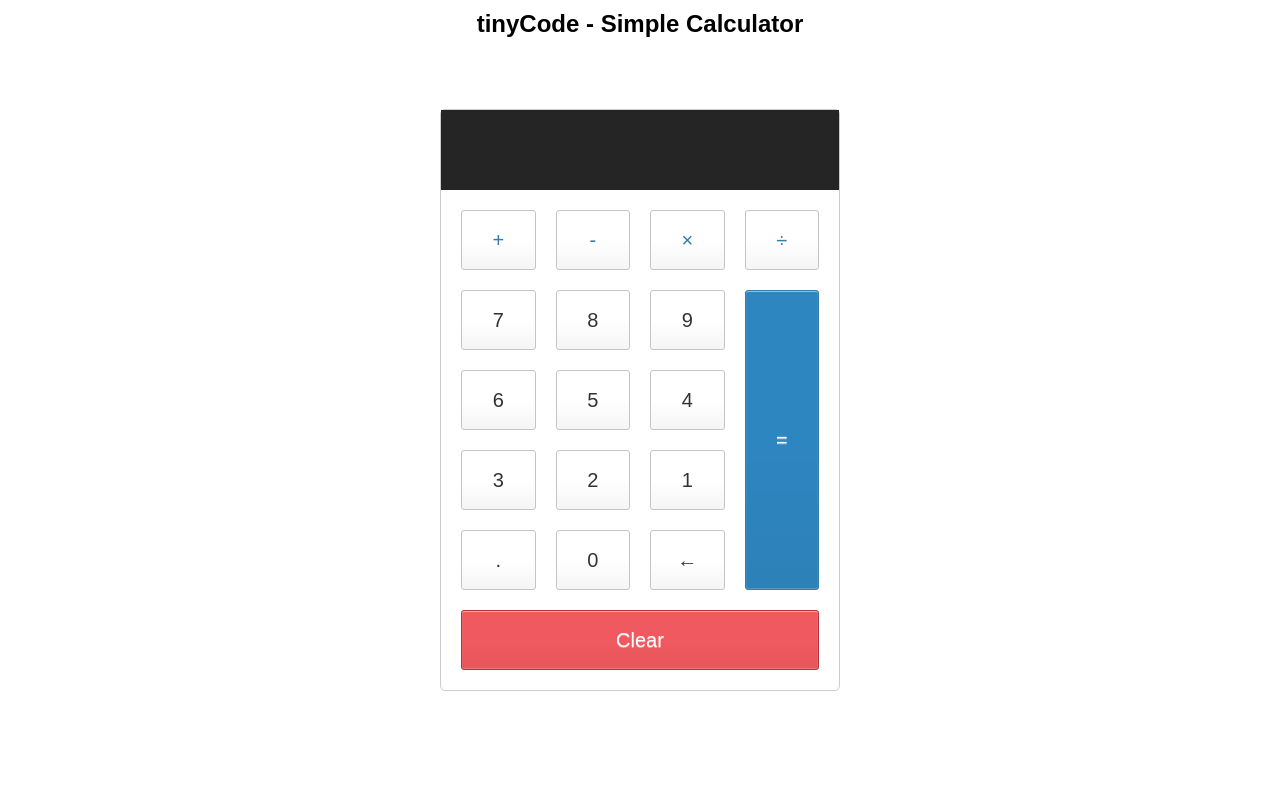
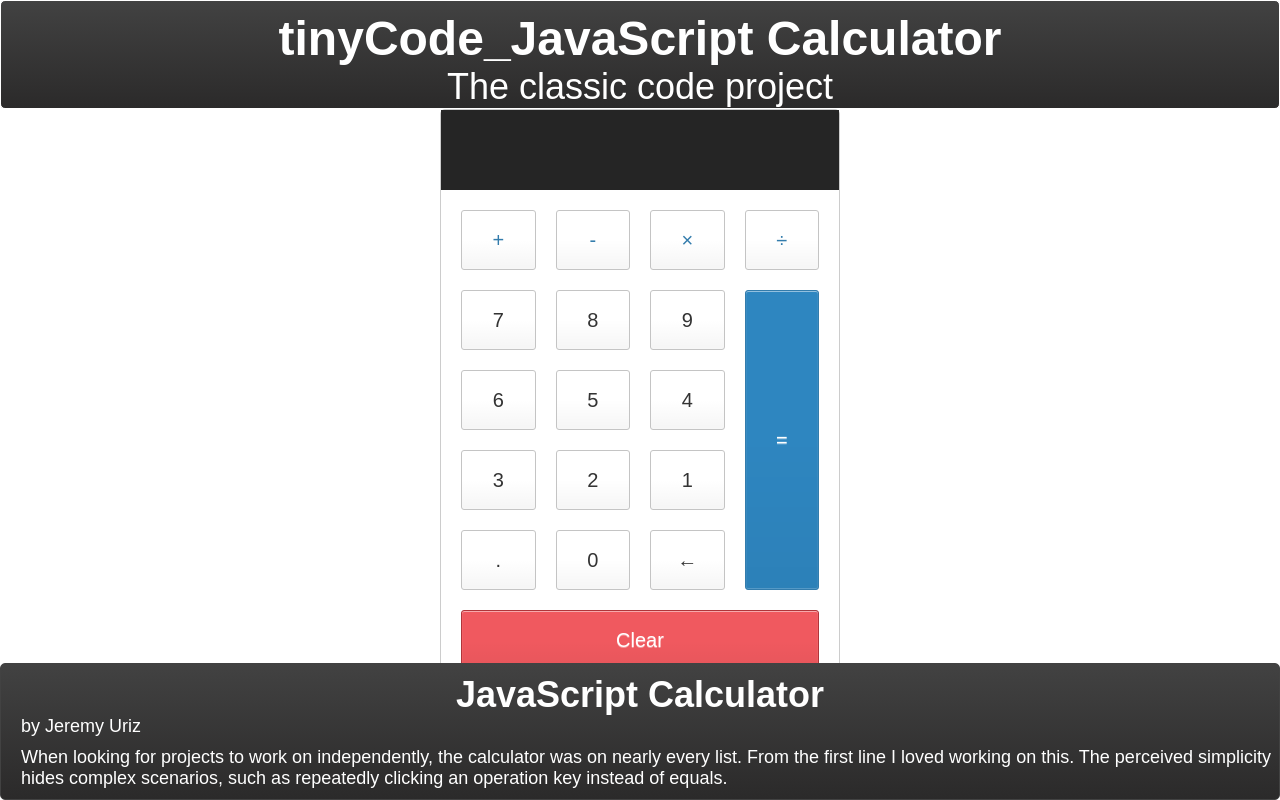
Before and after one commit to JJURIZ/tinyCode_JSCalc, a plain HTML site: page index.html in a window 1280 px wide. Drawn offline with Linux system fonts and the light colour scheme.

Commit message:
Updated style, added footer.

```diff
--- a/index.html
+++ b/index.html
@@ -9,10 +9,12 @@
 </head>
 
 <body>
+    <div class="container">
+        <header id="header">
+            <h1>tinyCode_JavaScript Calculator</h1>
+            <p>The classic code project</p>
+        </header>
 
-    <header id="header">
-        <h1>tinyCode - Simple Calculator</h1>
-    </header>
         <div class="calculator">
 
             <div id="displayNum" placeholder="0"></div>
@@ -47,6 +49,14 @@
             </div>
         </div>
     </div>
+    <footer>
+        <h1>JavaScript Calculator</h1>
+        <p>by Jeremy Uriz</p>
+        <p>When looking for projects to work on independently, the calculator was on nearly every list. From the first line I loved working on this. The perceived simplicity hides complex scenarios, such as repeatedly clicking an operation key instead of
+            equals.
+        </p>
+    </footer>
+    </div>
     <script src="calc.js"></script>
 </body>
 
--- a/style.css
+++ b/style.css
@@ -1,6 +1,7 @@
 html {
     font-size: 62.5%;
     box-sizing: border-box;
+    font-family: Arial, Helvetica, sans-serif;
 }
 
 *,
@@ -9,6 +10,11 @@ html {
     margin: 0;
     padding: 0;
     box-sizing: inherit;
+}
+
+.container {
+    display: flex;
+    flex-wrap: wrap;
 }
 
 h1 {
@@ -29,17 +35,6 @@ h1 {
 }
 
 #displayNum {
-    /* display: flex;
-    font-family: Arial, Helvetica, sans-serif;
-    font-size: x-large;
-    height: 5rem;
-    width: 300px;
-    margin-bottom: 5px;
-    border: black 1px solid;
-    border-radius: 1rem;
-    text-align: center;
-    vertical-align: middle;
-    line-height: 5rem; */
     font-family: Arial, Helvetica, sans-serif;
     width: 100%;
     font-size: 5rem;
@@ -52,21 +47,6 @@ h1 {
     padding-left: 10px;
 }
 
-
-/* #keypadDiv {
-    display:grid;
-    grid-template-columns: repeat(3, 1fr);
-    border: 1px red solid;
-    border-radius: 1rem;
-    margin: 5px 0 5px 0px;
-} */
-
-
-/* #keypadDiv button {
-    grid-auto-rows: 70px ;
-    grid-gap: 1em;
-} */
-
 button {
     height: 60px;
     background-color: #fff;
@@ -78,20 +58,6 @@ button {
     background-image: linear-gradient(to bottom, transparent, transparent 50%, rgba(0, 0, 0, .04));
     box-shadow: inset 0 0 0 1px rgba(255, 255, 255, .05), inset 0 1px 0 0 rgba(255, 255, 255, .45), inset 0 -1px 0 0 rgba(255, 255, 255, .15), 0 1px 0 0 rgba(255, 255, 255, .15);
     text-shadow: 0 1px rgba(255, 255, 255, .4);
-    /* font-size: 16px;
-    font-weight: bold;
-    justify-content: center;
-    height: 5rem;
-    width: 5rem;
-    border: red 1px solid;
-    background-color: black;
-    color: white;
-    border-radius: 1rem;
-    padding: 1em; */
-    /*display: flex;
-    padding: 10px;
-    margin: 10px;
-    align-items: center;*/
 }
 
 button:hover {
@@ -139,3 +105,41 @@ button:hover {
     grid-gap: 20px;
     padding: 20px;
 }
+
+header {
+    text-align: center;
+    border: 1px solid;
+    border-radius: 5px;
+    background-image: linear-gradient(#424242, #2b2a2a);
+    color: white;
+    position: absolute;
+    top: 0;
+    width: 100%;
+}
+
+footer {
+    border: 1px #424242 solid;
+    border-radius: 5px;
+    background-image: linear-gradient(#424242, #2b2a2a);
+    color: white;
+    position: absolute;
+    bottom: 0;
+    width: 100%;
+}
+
+header h1 {
+    font-size: 48px;
+}
+
+header p {
+    font-size: 36px;
+}
+
+footer h1 {
+    font-size: 36px;
+}
+
+footer p {
+    font-size: 18px;
+    padding: 0 0 1rem 2rem;
+}
```
Also changed, not shown: package-lock.json (added). Lines whose indentation alone changed are shown as unchanged.
